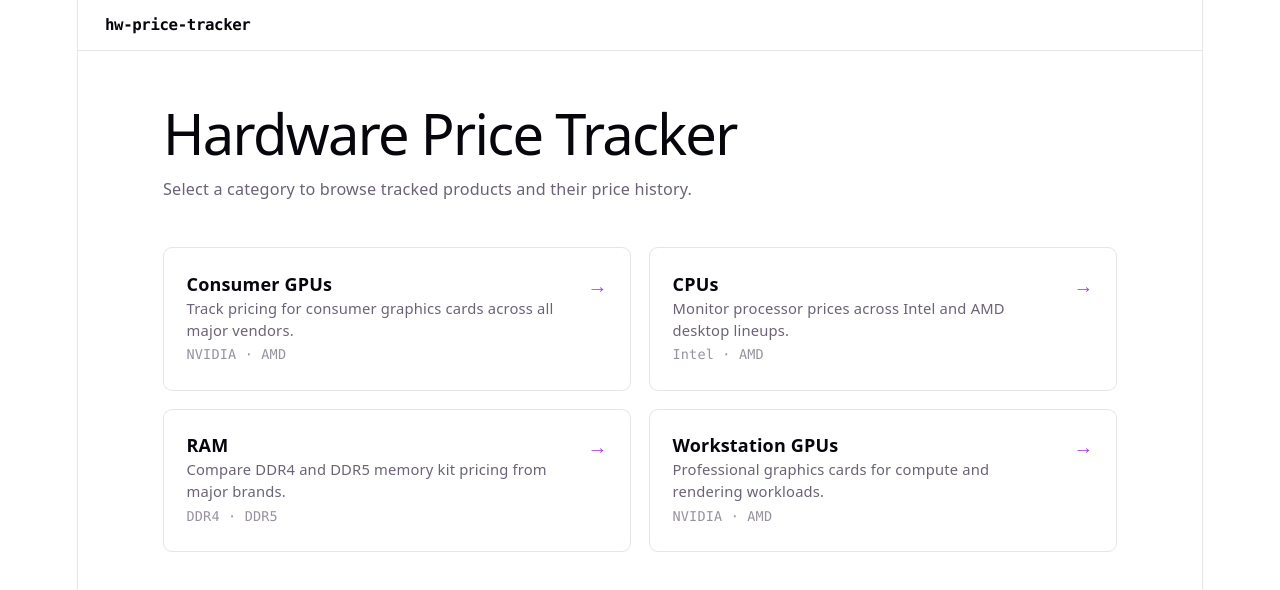
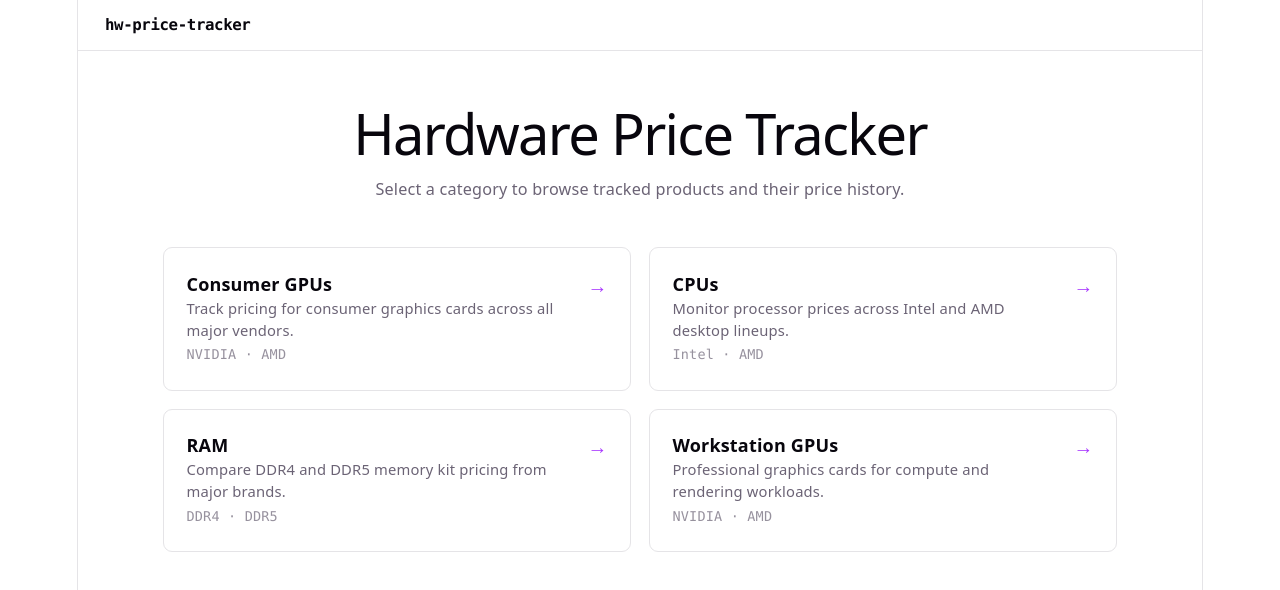
Before and after one commit to jackbradyeng/hardware_price_tracker_fe, a React (Vite) app: page / in a window 1280 px wide. Shown: the top 590 px of the page. Built offline with nearby package versions, Linux system fonts and the light colour scheme.

Commit message:
Center landing page header text

```diff
--- a/src/pages/LandingPage.tsx
+++ b/src/pages/LandingPage.tsx
@@ -33,7 +33,7 @@ export const LandingPage: React.FC = () => {
 
     return (
         <div className="px-6 py-10 max-w-4xl mx-auto" style={{ textAlign: 'left' }}>
-            <header className="mb-10">
+            <header className="mb-10 text-center">
                 <h1 className="text-2xl font-semibold mb-1" style={{ color: 'var(--text-h)', margin: '0 0 6px' }}>
                     Hardware Price Tracker
                 </h1>
```
